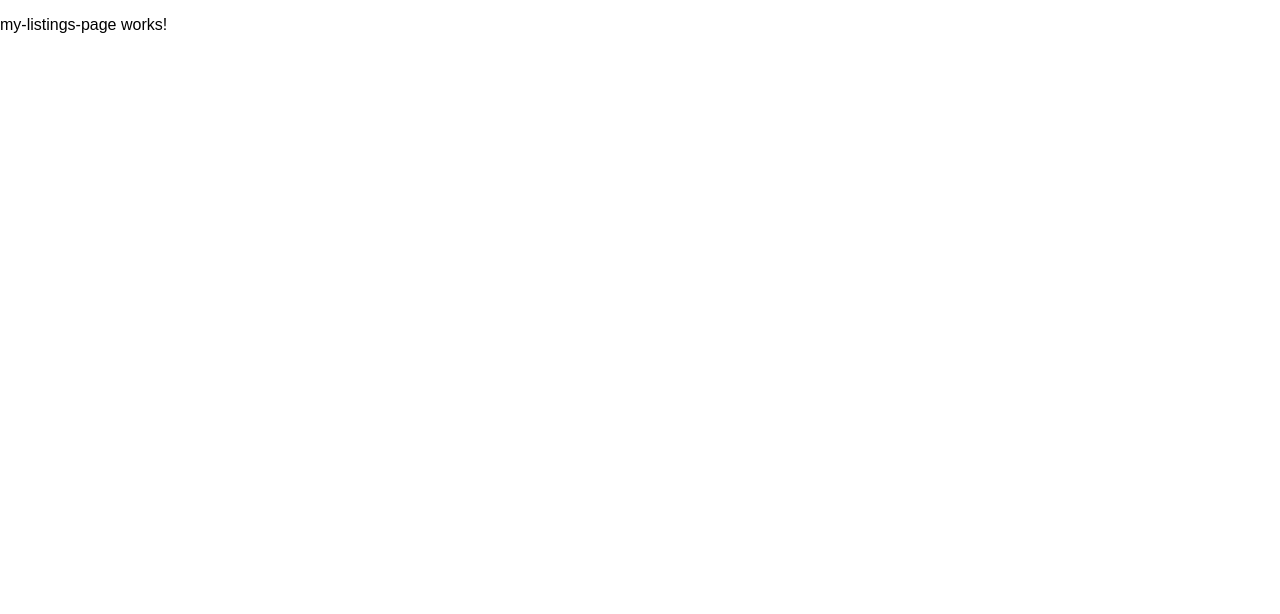
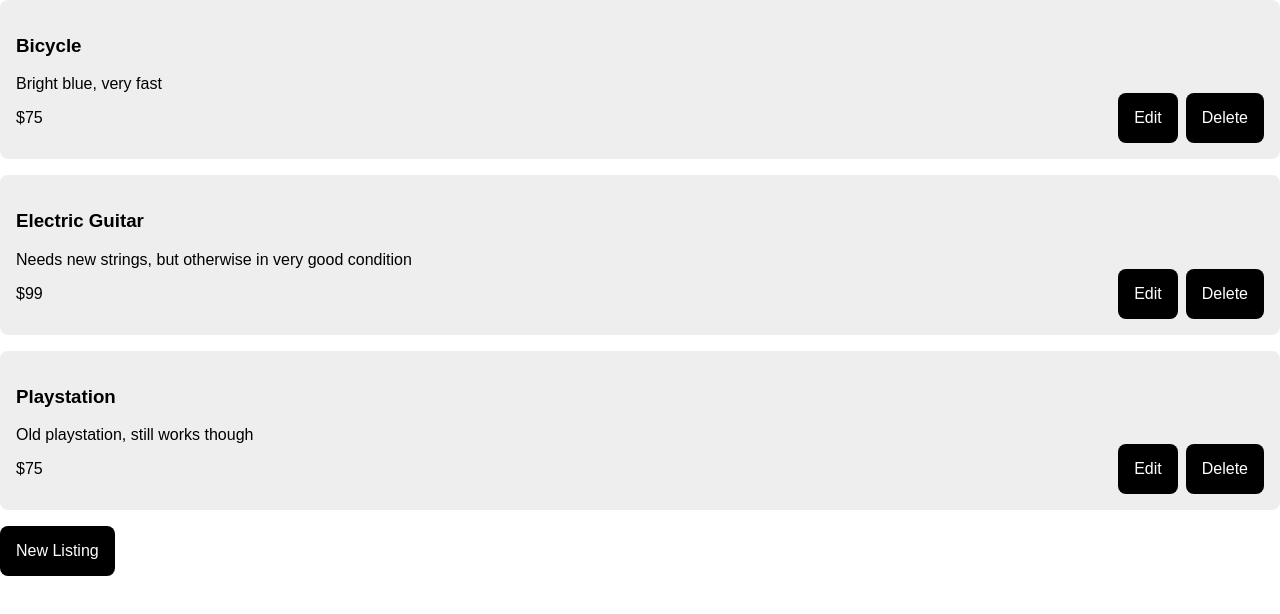
Before and after one commit to NBenawa/Angular, an Angular app: page /my-listings in a window 1280 px wide. Shown: the top 614 px of the page. Built offline with nearby package versions, Linux system fonts and the light colour scheme.

Commit message:
completing my listings page

```diff
--- a/src/app/my-listings-page/my-listings-page.html
+++ b/src/app/my-listings-page/my-listings-page.html
@@ -1 +1,14 @@
-<p>my-listings-page works!</p>
+<div class = "content-box" *ngFor="let listing of fakeMyListings">
+  <h3>{{ listing.name }}</h3>
+  <p>{{ listing.description }}</p>
+  <p>${{ listing.price }}</p>
+  <div class="buttons-container">
+    <a [routerLink] = "['/edit-listing', listing.id]">
+        <button>Edit</button>
+    </a>
+    <button (click)="deleteListing(listing.id)">Delete</button>
+  </div>
+</div>
+<a [routerLink] = "['/new-listing']">
+    <button>New Listing</button>
+</a>
--- a/src/app/my-listings-page/my-listings-page.ts
+++ b/src/app/my-listings-page/my-listings-page.ts
@@ -1,9 +1,26 @@
 import { Component } from '@angular/core';
+import { fakeMyListings } from '../fake-data';
+import { Listing } from '../types';
+import { RouterLink } from '@angular/router';
+import { CommonModule } from '@angular/common';
 
 @Component({
   selector: 'app-my-listings-page',
-  imports: [],
+  imports: [RouterLink, CommonModule],
   templateUrl: './my-listings-page.html',
   styleUrl: './my-listings-page.css',
 })
-export class MyListingsPage {}
+export class MyListingsPage {
+  fakeMyListings: Listing[] = [];
+
+  constructor(
+  ){}
+
+  ngOnInit() {
+    this.fakeMyListings = fakeMyListings;
+  }
+
+  deleteListing(id: string) {
+    alert(`Delete listing with id: ${id}`);
+  }
+}
```
